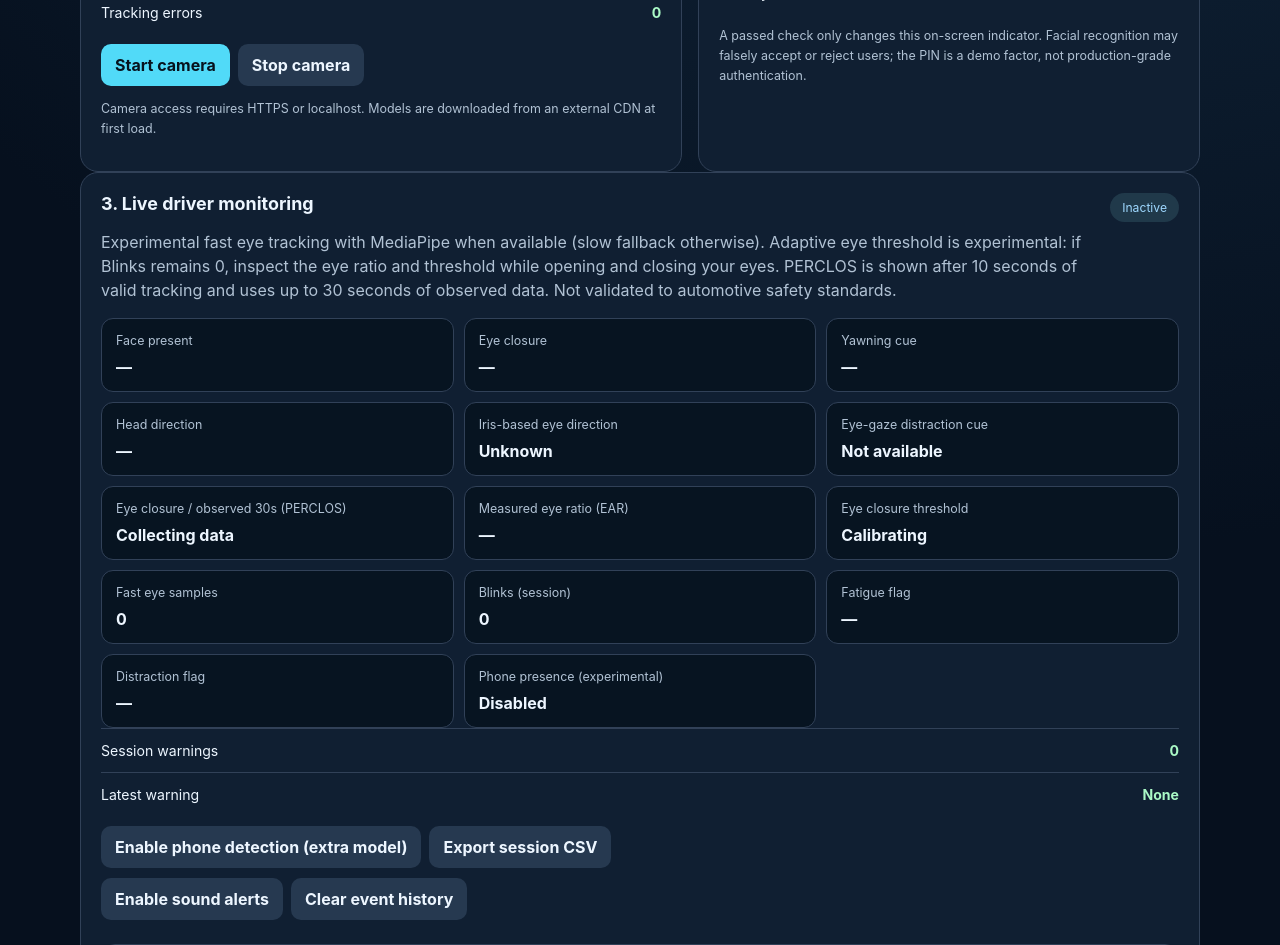
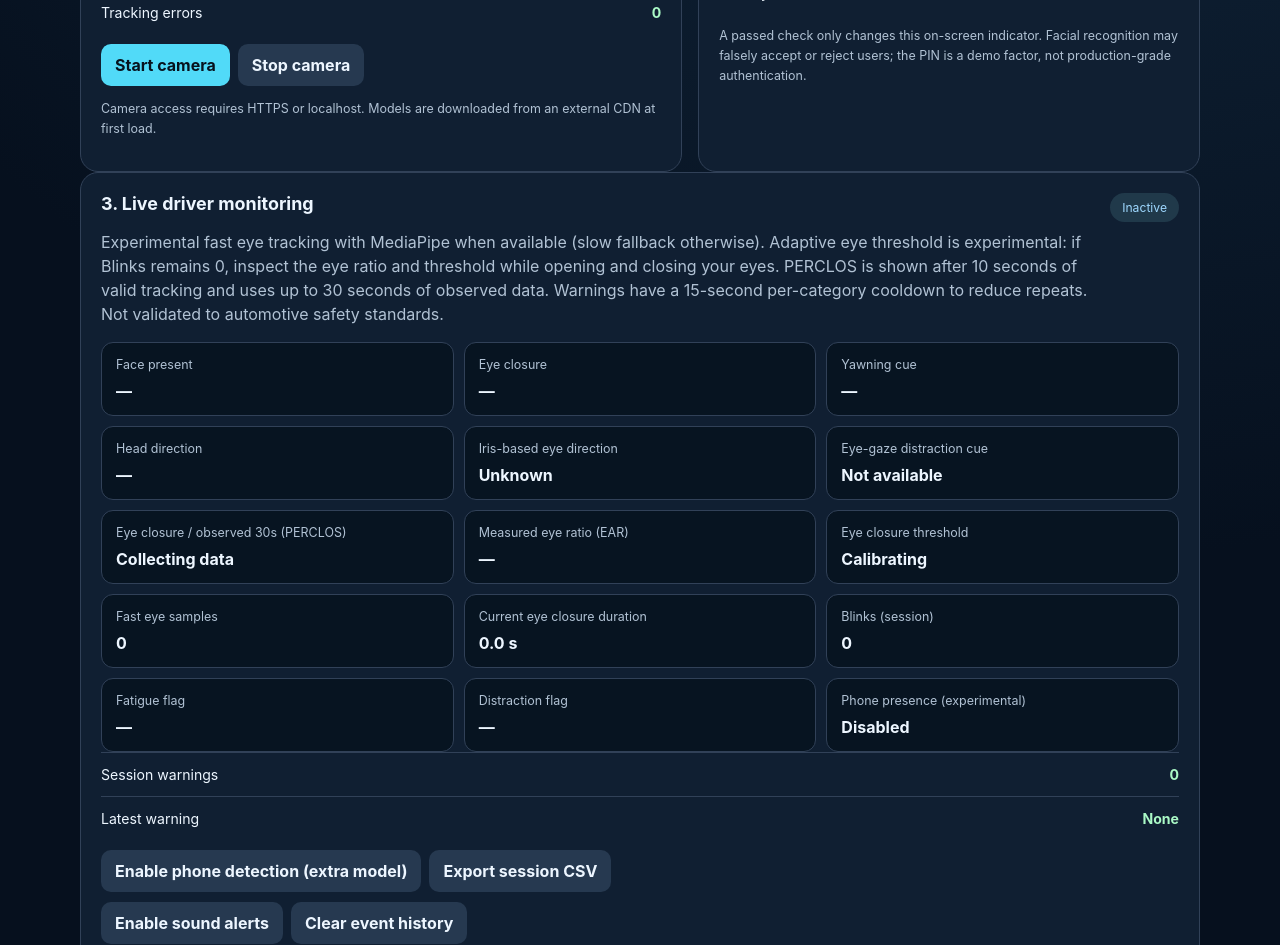
Before and after one commit to arianharashchi-lang/FacialEmotionAI, a FastAPI app: page /driver in a window 1280 px wide. Shown: the part 971-1916 px from the top of the page. Run offline with FastAPI, Linux system fonts and the light colour scheme; some libraries are stand-ins or nearby versions.

Commit message:
Improve driver fatigue warning clarity and cooldown
* Show eye closure duration and rate-limit repeated driver warnings

* Show eye closure duration and rate-limit repeated driver warnings

* Show eye closure duration and rate-limit repeated driver warnings

* Show eye closure duration and rate-limit repeated driver warnings

```diff
--- a/webapp/static/driver-metrics.js
+++ b/webapp/static/driver-metrics.js
@@ -33,9 +33,10 @@
    const prolongedClosure=this.eyeStart!==null&&time-this.eyeStart>=1500;
    const elevatedClosure=perclos!==null&&perclos>=0.40;
    const fatigue=prolongedClosure||elevatedClosure;
+   const eyeClosureMs=this.eyeStart===null?0:time-this.eyeStart;
    const distraction=this.headStart!==null&&time-this.headStart>=2000;
    const prolongedYawn=this.yawnStart!==null&&time-this.yawnStart>=1200;
-   return {blinks:this.blinks,perclos,eyeClosed,fatigue,prolongedClosure,elevatedClosure,distraction,prolongedYawn,windowSeconds:total/1000};
+   return {blinks:this.blinks,perclos,eyeClosed,eyeClosureMs,fatigue,prolongedClosure,elevatedClosure,distraction,prolongedYawn,windowSeconds:total/1000};
   }
  }
  if(typeof module!=="undefined"&&module.exports)module.exports={DriverFatigueMetrics};
--- a/webapp/static/driver.js
+++ b/webapp/static/driver.js
@@ -97,6 +97,12 @@ const gazeTracker=new window.DriverGazeTracker();
 let irisMesh=null,irisReady=false,lastIrisTime=0,irisPending=false,irisWarning=false,eyeTimer=null;
 let eyeSamples=0,lastFastEyeAt=null,latestHeadAway=false,latestYawning=false;
 let eyeOpenBaseline=null,eyeThreshold=null;
+const lastWarningAt=Object.create(null);
+function shouldWarn(kind,time,cooldownMs=15000){
+ const previous=lastWarningAt[kind];
+ if(previous!==undefined&&time-previous<cooldownMs)return false;
+ lastWarningAt[kind]=time;return true;
+}
 function clearEyeCalibration(){
  eyeOpenBaseline=null;eyeThreshold=null;
  setText("eyeRatioState","—");setText("eyeThresholdState","Calibrating");
@@ -114,21 +120,24 @@ function calibrateEyes(ratio){
 }
 function showEyeSignal(signal,closed){
  setText("blinkState",String(signal.blinks));
+ setText("closureDurationState",(signal.eyeClosureMs/1000).toFixed(1)+" s");
  setText("perclosState",signal.perclos===null?"Collecting data":Math.round(signal.perclos*100)+"%");
  setText("eyeState",closed?"Likely closed":"Open");
  setText("fatigueState",signal.fatigue?"Warning":"No sustained closure");
  setText("distractionState",signal.distraction?"Warning":"No prolonged head turn");
  setText("monitorState",signal.fatigue||signal.distraction?"Attention required":"Monitoring");
- if(signal.fatigue&&!previousFatigue){recordEvent("fatigue",signal.elevatedClosure?"Elevated eye closure over observed window":"Prolonged eye closure");alertSound();}
- if(signal.distraction&&!previousDistraction){recordEvent("head","Prolonged head turn");alertSound();}
- if(signal.prolongedYawn&&!previousYawn){recordEvent("yawn","Possible yawn");}
+ if(signal.fatigue&&!previousFatigue&&shouldWarn("fatigue",performance.now())){
+  recordEvent("fatigue",signal.elevatedClosure?"Elevated eye closure over observed window":"Prolonged eye closure");alertSound();
+ }
+ if(signal.distraction&&!previousDistraction&&shouldWarn("head",performance.now())){recordEvent("head","Prolonged head turn");alertSound();}
+ if(signal.prolongedYawn&&!previousYawn&&shouldWarn("yawn",performance.now())){recordEvent("yawn","Possible yawn");}
  previousFatigue=signal.fatigue;previousDistraction=signal.distraction;previousYawn=signal.prolongedYawn;
 }
 function observeFastEyes(points,now){
  if(!points||points.length<468){
   if(lastFastEyeAt!==null&&now-lastFastEyeAt>900){
    metrics.resetTracking();previousFatigue=previousDistraction=previousYawn=false;
-   setText("eyeState","Unknown");setText("perclosState","Collecting data");setText("blinkState",String(metrics.blinks));
+   setText("eyeState","Unknown");setText("closureDurationState","—");setText("perclosState","Collecting data");setText("blinkState",String(metrics.blinks));
    setText("eyeSampleState","Tracking lost");lastFastEyeAt=null;
   }
   return;
@@ -332,7 +341,7 @@ $("audioToggle").addEventListener("click",()=>{
  $("audioToggle").textContent=soundEnabled?"Disable sound alerts":"Enable sound alerts";
  if(soundEnabled){try{audioContext=audioContext||new (window.AudioContext||window.webkitAudioContext)();audioContext.resume();}catch(e){soundEnabled=false;setStatus("Audio unavailable: "+e.message);}}
 });
-$("resetEvents").addEventListener("click",()=>{alertHistory.length=0;sessionAnalyticsEvents.length=0;renderAnalytics();Object.keys(eventCounts).forEach(k=>eventCounts[k]=0);setText("eventCount","0");setText("lastEvent","None");metrics.reset();clearEyeCalibration();setText("blinkState","0");setText("perclosState","Collecting data");resetGaze();logEvent("Session counters reset");});
+$("resetEvents").addEventListener("click",()=>{alertHistory.length=0;sessionAnalyticsEvents.length=0;renderAnalytics();Object.keys(eventCounts).forEach(k=>eventCounts[k]=0);setText("eventCount","0");setText("lastEvent","None");metrics.reset();clearEyeCalibration();Object.keys(lastWarningAt).forEach(k=>delete lastWarningAt[k]);setText("blinkState","0");setText("closureDurationState","0.0 s");setText("perclosState","Collecting data");resetGaze();logEvent("Session counters reset");});
 $("phoneEnable").addEventListener("click",enablePhoneDetection);
 $("downloadEvents").addEventListener("click",downloadEvents);
 $("downloadReport").addEventListener("click",downloadFullReport);
--- a/webapp/templates/driver.html
+++ b/webapp/templates/driver.html
@@ -9,7 +9,7 @@
 <div class="panel"><h2>1. Enroll an authorized driver</h2><p>Only enroll with the person's informed permission. This session keeps a temporary facial descriptor in memory, not photos.</p><label for="pin">Temporary PIN (at least 6 characters)</label><input id="pin" type="password" minlength="6" autocomplete="off" placeholder="Session PIN"><button id="enroll" disabled>Enroll current face</button><p id="enrollStatus" class="status" aria-live="polite">No driver enrolled</p></div>
 <div class="panel"><h2>2. Simulated vehicle access</h2><label for="verifyPin">Enter temporary PIN</label><input id="verifyPin" type="password" autocomplete="off" placeholder="PIN"><button id="verify" disabled>Verify driver &amp; PIN</button><button id="resetIgnition" class="secondary">Reset virtual ignition</button><div class="metric"><span>Virtual ignition</span><strong id="ignition">LOCKED</strong></div><div class="metric"><span>Identity result</span><strong id="identity">Not checked</strong></div><p class="help">A passed check only changes this on-screen indicator. Facial recognition may falsely accept or reject users; the PIN is a demo factor, not production-grade authentication.</p></div>
 </div></section>
-<section class="panel"><div class="section-title"><div><h2>3. Live driver monitoring</h2><p>Experimental fast eye tracking with MediaPipe when available (slow fallback otherwise). Adaptive eye threshold is experimental: if Blinks remains 0, inspect the eye ratio and threshold while opening and closing your eyes. PERCLOS is shown after 10 seconds of valid tracking and uses up to 30 seconds of observed data. Not validated to automotive safety standards.</p></div><span id="monitorState" class="pill">Inactive</span></div><div class="metrics">
+<section class="panel"><div class="section-title"><div><h2>3. Live driver monitoring</h2><p>Experimental fast eye tracking with MediaPipe when available (slow fallback otherwise). Adaptive eye threshold is experimental: if Blinks remains 0, inspect the eye ratio and threshold while opening and closing your eyes. PERCLOS is shown after 10 seconds of valid tracking and uses up to 30 seconds of observed data. Warnings have a 15-second per-category cooldown to reduce repeats. Not validated to automotive safety standards.</p></div><span id="monitorState" class="pill">Inactive</span></div><div class="metrics">
 <div class="tile"><span>Face present</span><strong id="faceState">—</strong></div>
 <div class="tile"><span>Eye closure</span><strong id="eyeState">—</strong></div>
 <div class="tile"><span>Yawning cue</span><strong id="yawnState">—</strong></div>
@@ -18,7 +18,7 @@
 <div class="tile"><span>Eye-gaze distraction cue</span><strong id="gazeAlert">Not available</strong></div>
 <div class="tile"><span>Eye closure / observed 30s (PERCLOS)</span><strong id="perclosState">Collecting data</strong></div><div class="tile"><span>Measured eye ratio (EAR)</span><strong id="eyeRatioState">—</strong></div>
 <div class="tile"><span>Eye closure threshold</span><strong id="eyeThresholdState">Calibrating</strong></div>
-<div class="tile"><span>Fast eye samples</span><strong id="eyeSampleState">0</strong></div><div class="tile"><span>Blinks (session)</span><strong id="blinkState">0</strong></div><div class="tile"><span>Fatigue flag</span><strong id="fatigueState">—</strong></div>
+<div class="tile"><span>Fast eye samples</span><strong id="eyeSampleState">0</strong></div><div class="tile"><span>Current eye closure duration</span><strong id="closureDurationState">0.0 s</strong></div><div class="tile"><span>Blinks (session)</span><strong id="blinkState">0</strong></div><div class="tile"><span>Fatigue flag</span><strong id="fatigueState">—</strong></div>
 <div class="tile"><span>Distraction flag</span><strong id="distractionState">—</strong></div>
 <div class="tile"><span>Phone presence (experimental)</span><strong id="phoneState">Disabled</strong></div>
 </div><div class="metric"><span>Session warnings</span><strong id="eventCount">0</strong></div><div class="metric"><span>Latest warning</span><strong id="lastEvent">None</strong></div>
```
Also changed, not shown: tests/js/driver-metrics.test.cjs (+8 -0 lines).
